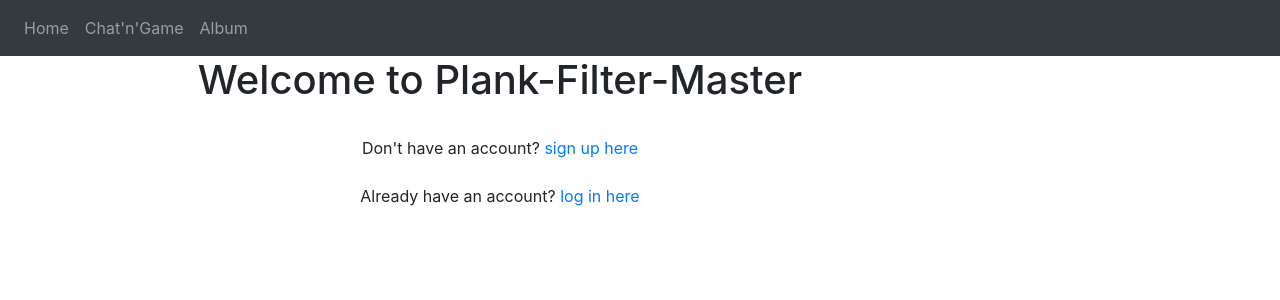
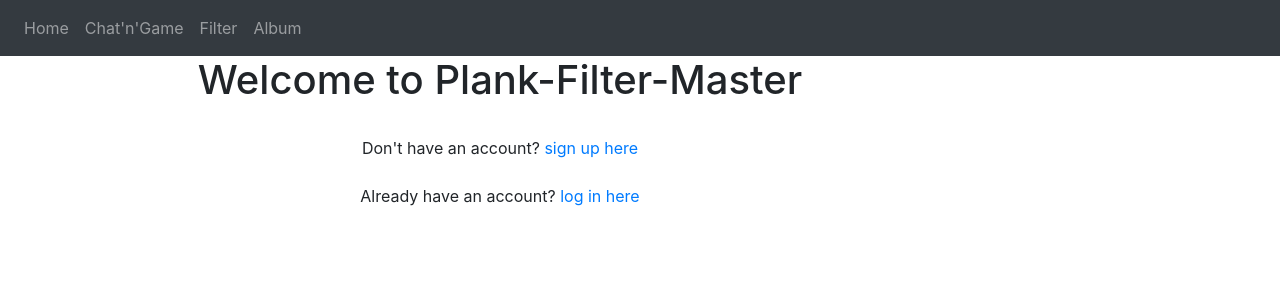
Before and after one commit to c135792468/plank-filter-master, a Flask app: page / in a window 1280 px wide. Shown: the top 300 px of the page. Run offline with Flask 2, Linux system fonts and the light colour scheme; some libraries are stand-ins or nearby versions.

Commit message:
Minor Fix
Added brypt to requirements.txt
Fixed the removed filter link

```diff
--- a/app/templates/includes/navbar.html
+++ b/app/templates/includes/navbar.html
@@ -11,6 +11,9 @@
         <a class="nav-link" href="/lobby">Chat'n'Game</a>
       </li>
       <li class="nav-item">
+        <a class="nav-link" href="/filter">Filter</a>
+      </li>
+      <li class="nav-item">
         <a class="nav-link" href="/album">Album</a>
       </li>
       </li>
--- a/requirements.txt
+++ b/requirements.txt
@@ -5,3 +5,4 @@ eventlet
 Pillow
 matplotlib
 flask-pymongo
+flask-bcrypt
```
